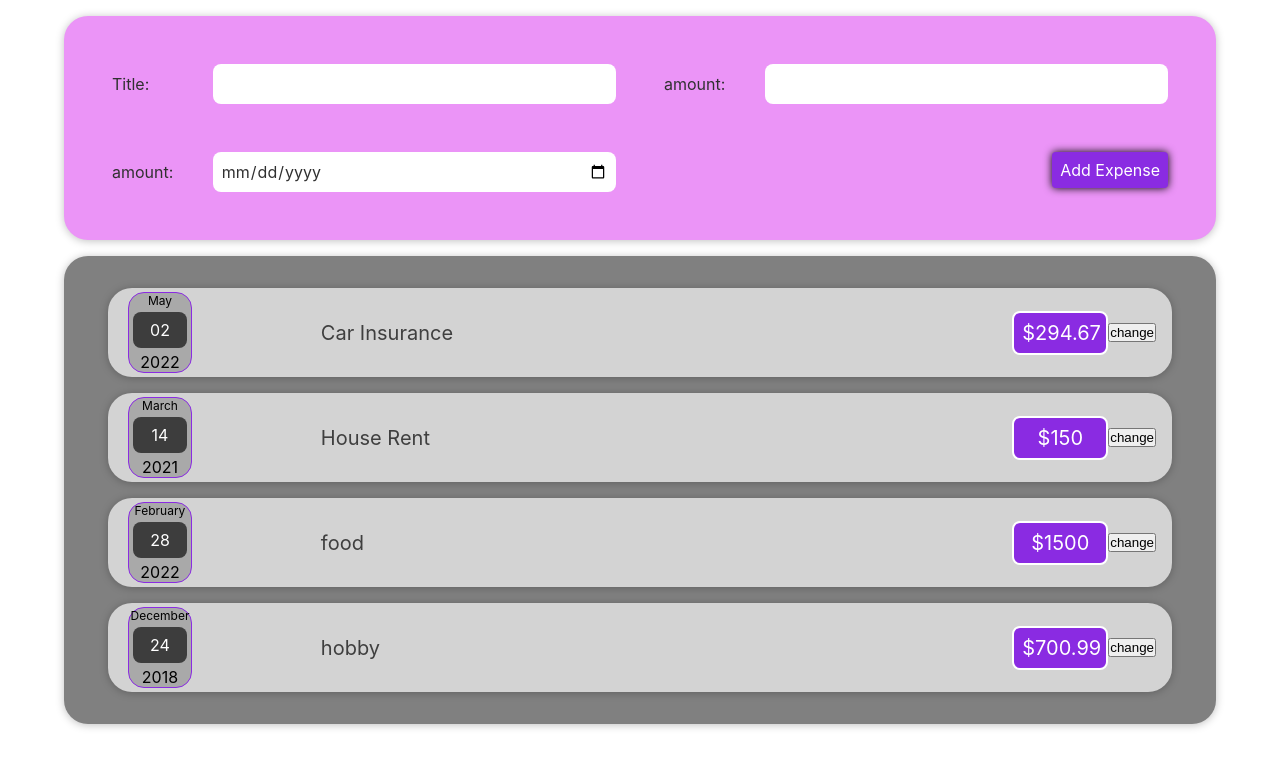
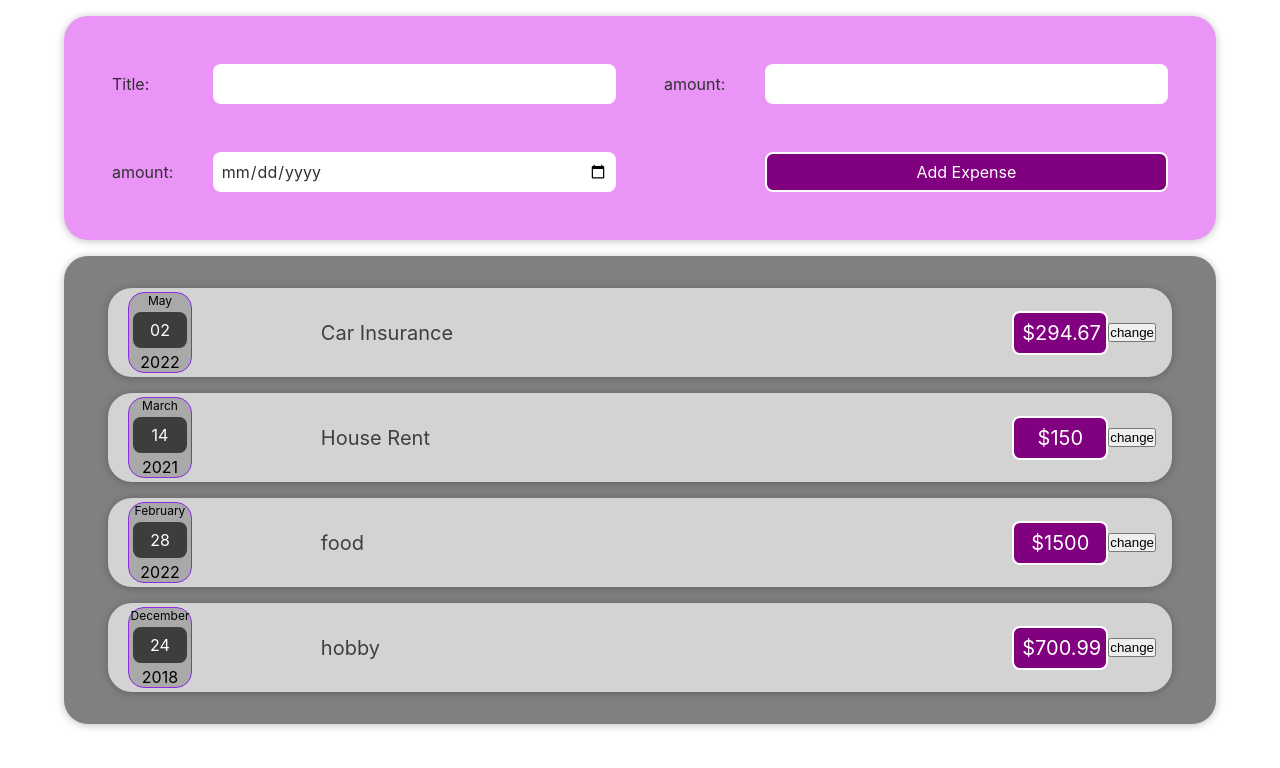
Before and after one commit to AmirAsadzadeh/Expense-Tracker-With-React, a React (Create React App) app: page / in a window 1280 px wide. Shown: the top 768 px of the page. Built offline with nearby package versions, Linux system fonts and the light colour scheme.

Commit message:
some style of add expense button changed

```diff
--- a/src/components/Expenses/ExpenseItem.css
+++ b/src/components/Expenses/ExpenseItem.css
@@ -31,7 +31,7 @@
 }
 
 .expense-item__price {
-  background-color: blueviolet;
+  background-color: purple;
   border: 0.15rem solid white;
   border-radius: 0.5rem;
   padding: 0.5rem;
--- a/src/components/NewExpense/ExpenseForm.css
+++ b/src/components/NewExpense/ExpenseForm.css
@@ -23,7 +23,7 @@
   padding: 0.5rem;
 }
 
-.new-expense__control input:focus   {
+.new-expense__control input:focus {
   border: 1px solid purple;
   /* border: none; */
   outline: none;
@@ -35,15 +35,17 @@
 
 .new-expense__actions button {
   all: unset;
-  background-color: blueviolet;
+  box-sizing: border-box;
+  cursor: pointer;
+  width: 80%;
+  text-align: center;
+  border: 0.15rem solid white;
+  background-color: purple;
+  outline: black;
   padding: 0.5rem;
+  height: 2.5rem;
   color: white;
-  border-radius: 0.25rem;
-  box-shadow: 0 0 0.5rem black;
+  border-radius: 0.5rem;
   position: absolute;
   right: 0;
 }
-
-.new-expense__actions button:active {
-  box-shadow: inset 0 0 0.5rem black;
-}
```
